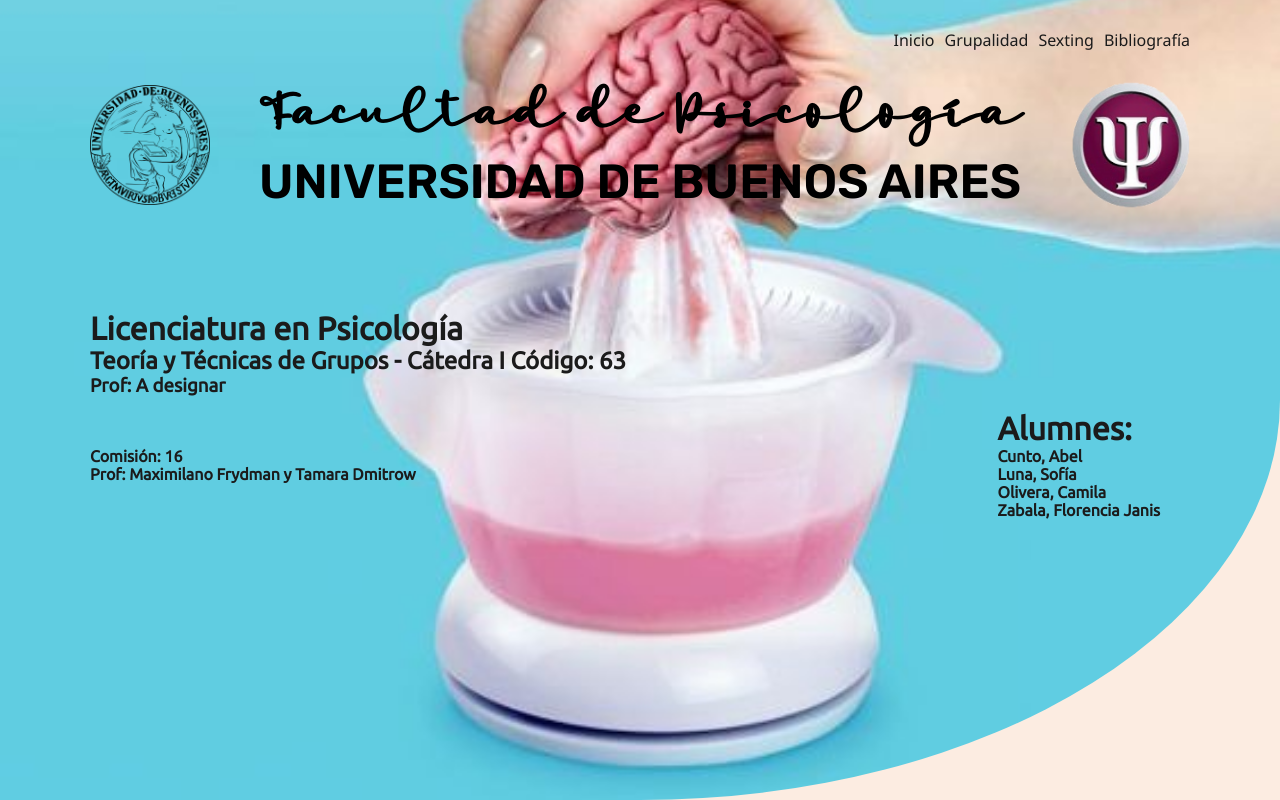
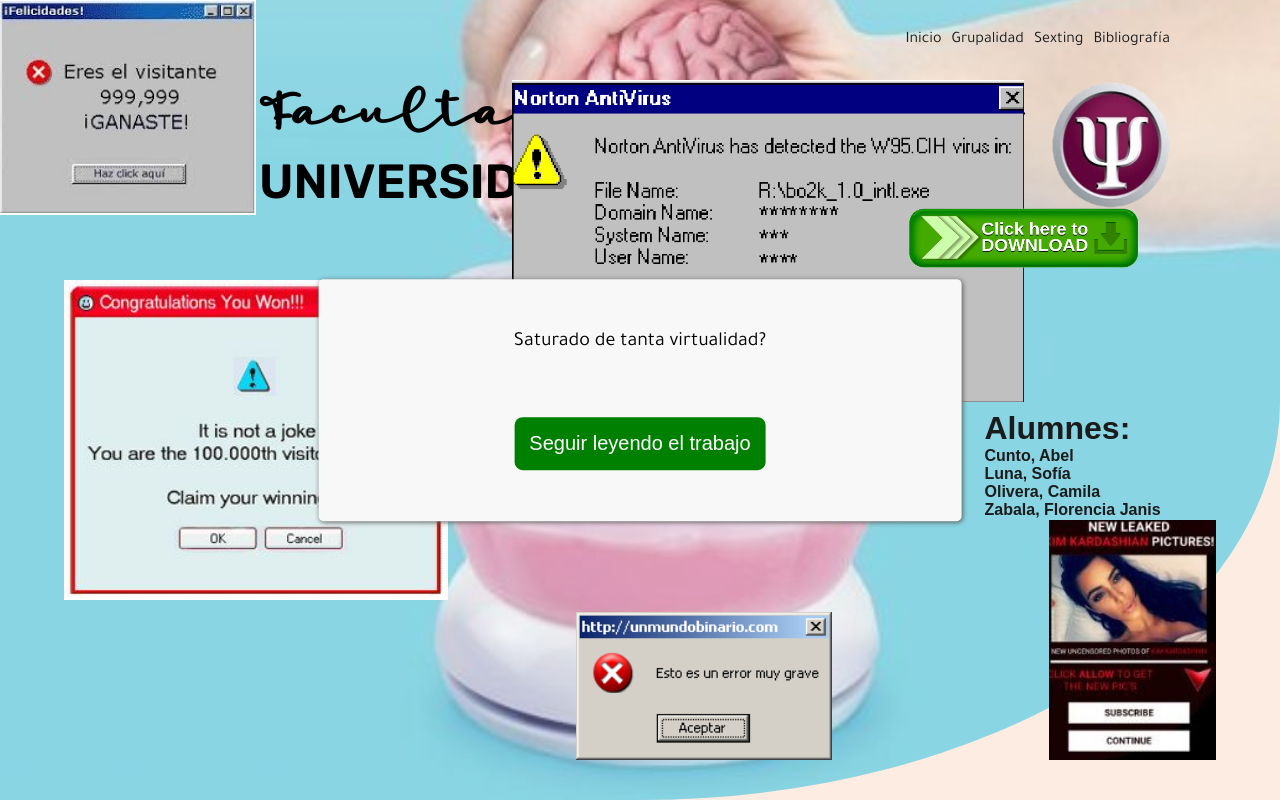
Before and after one commit to oliveracamila/parcialgrupos, a plain HTML site: page index.html in a window 1280 px wide. Shown: the top 800 px of the page. Drawn offline with Linux system fonts and the light colour scheme; a web font is replaced by a local one.

Commit message:
Add files via upload

```diff
--- a/index.html
+++ b/index.html
@@ -8,19 +8,17 @@
     <!-- Estilo css -->
     <link rel="stylesheet" href="style.css" />
     <!-- fuentes -->
-    <link
-      href="https://fonts.googleapis.com/css2?family=Rubik:wght@600&display=swap"
-      rel="stylesheet"
-    />
-    <link
-      href="https://fonts.googleapis.com/css2?family=Ubuntu&display=swap"
-      rel="stylesheet"
-    />
+    <link href="https://fonts.googleapis.com/css2?family=Rubik:wght@600&display=swap"
+      rel="stylesheet"/>
+    <link href="https://fonts.googleapis.com/css2?family=Tajawal&display=swap" rel="stylesheet">
+    <link href="https://fonts.googleapis.com/css2?family=Staatliches&display=swap" rel="stylesheet">
+    <link href="https://fonts.googleapis.com/css2?family=Charmonman&display=swap" rel="stylesheet">
   </head>
   <body>
     <!-- Contenido principal -->
     <main>
-      <div class="cabecera">
+      <div class="cabecera" id="cabecera">
+        <div class="overlay">
           <!-- Navegador -->
           <nav>
             <ul>
@@ -65,6 +63,7 @@
             </div>
           </div>
         </div>
+      </div>
 
       <!-- Primera seccion -->
       <div class="seccion container" id="seccion1">
@@ -75,21 +74,36 @@
 
         <div class="cuerpos container">
            <p>
-            Me puse a pensar en cómo a pesar de estar en el mismo lugar, sin ningún cambio, yo no era el mismo: en clase era una persona, en mi cita era otra, y para responder ese mensaje de mi amigo ofreciendome jugar “among us” no podía ser el que estaba siendo en ese momento: una persona lista para compartir un espacio virtual con otra y encontrarnos allí lo mejor posible con el cuerpo del otro. Ese mensaje me descolocó, ¿debía responderle ahora? Sentía que si. Yo quería jugar con mis amigos dentro de una hora, pero para hacerlo, debía salirme completamente de la atmósfera que habíamos creado con azul. La simple interrupción de esa notificación fue suficiente para distraerme, ya había cambiado mi actitud, mi mentalidad y de repente mi sesión con azul ya no era lo mismo. Pensé en el tiempo, y como debía verme obligado a pensar en el mismo en todo momento para poder hacer en ese dia todo lo que me proponía. La clase, azul, mis amigos. La clase no se extiende más de lo esperado, mi sesión debía terminar en una hora para poder jugar con mis amigos otras dos horas, y luego de ello me iría a dormir para mañana despertarme temprano. No podía perder ni un segundo, pero lamentablemente para volver a conectarme con azul y su imagen debía tomarme un tiempo que no había sido previsto cuando coordinamos horario para encontrarnos. Como decía Foucault, el tiempo tiene una utilidad, sino no tiene sentido económicamente hablando.
-
-            Fritados por un microondas. Al decir de Gergen (1992) relaciones intensas, tan rápidas como la mejor banda ancha y tan cortas como un monoambiente-prisión-disciplinario en el que  Foucault (1987) no tardaría en advertir , entre voluntariamente, es más, ahorre para eso. El nuevo <a target="blank" href="camara.html">panóptico</a>  es una microlente, que apunta a mi frente. Posiblemente esta cargada
-            En este territorio, forzado por un virus, donde estamos distribuidos y multiplicados, paradojalmente nos encontremos más encerrados que nunca e insertos en un ciclo sin fin de mandamientos implícitos. Encerrados en una idea de espacio, una clausura virtual del dónde estoy.
-            Como decía Foucault, cada espacio tiene su motivo de ser. Ser útil, sus reglamentos y su mejor forma de funcionar para ser eficaces. Y es por eso que no tiene sentido en mitad de mi clase sonreír tontamente frente a la pantalla al leer un mensaje de Azul, tan tierno como siempre es. Mis amigos inmediatamente me enviaron un mensaje al grupo, casi panótpicamente, diciéndome que se notaba que no estaba prestando atención, porque…¿por qué un alumno sonreiria asi en mitad de una clase? Esos no son los gestos que alguien haría en clase. Inmediatamente corregí mi mirada, mi postura, mi actitud, para parecer más serio, más interesado... pero yo aun pensaba en Azul, a pesar de “estar” en mi clase.
-            Tantos roles que debía cumplir en tan poco tiempo, pocas veces me había sentido así antes de la pandemia.
-
-            Si este monoambiente adoctrinador es mi gran microondas personalizado, que compre con mi esfuerzo de hombre moderno tardío, al igual que esta laptop desde la que escribo, soy entonces un refrito de la peor secuela de una comedia romántica sin final feliz. Autofagocitado por el progreso en forma de virus ( ¿informático?)
-            Ya no soy dueño de mi propio yo, pues tengo un facebook, un twitter, un instagram, y he mandado tantas fotos en esta pandemia que seguro una parte de mi yo està distribuido en muchos de esos celulares de mis amigos. Pero si Bruner (1991) tenía razón y mi yo es la red constituida entre otros, o se entrama en ella, que yo forma mi yo triturado si no hay cuerpos. Mi yo son datos?, yo soy audio y video? Soy mi propia “conserva cultural” (Castoriadis, 1998)  según que sistema operativo gue mi psicosis? según que plataformas de despedazamiento subjetivo sepa usar o sepan usarme?. A lo mejor desmembrarme es debilitarme...
-
-          </p>
+              Surgió en mi pensamientos, sobre la locura de que a pesar de estar en un mismo lugar, misma computadora, misma taza, mismas manos, mismos lentes, mismo póster de Black Mirror, no era el mismo ser: era alguien en clase y era alguien más en la cita, que para responder ese mensaje invitándome a jugar <a class="hipervinculo" target="blank" href="among.html">“Among Us”</a> no podía ser el mismo: estaba siendo multiplicado en una persona lista para compartir un espacio sensual virtual y encontrarnos allí lo mejor posible con el cuerpo del otro; un <a target="blank" class="hipervinculo" href="pensonaje.html">muñequito</a> simpático color rojo; o un estudiante de Psicología de la UBA. Yo era <span class="link" id="muchos">muchos</span> , diferentes pero no opuestos.</p>
+           <p>
+              Ese mensaje me descolocó, y se hizo rostro, ¿debía responder ahora? Sentía que sí. Pero para perseguir mi deseo de jugar con mis amigos dentro de una hora, debía salir completamente de la atmósfera que habíamos creado con Milán. La interrupción de esa notificación fue suficiente para diversificarme y distribuirme. </p>
+           <p>
+              Pensé en el pasar del tiempo, que provoca encontrarse sojuzgado por él, acatar sus órdenes para poder hacer en ese día todo lo que me proponía, bienvenida abrumante y densa obligación de considerarlo constantemente para ser eficaz y hacer de mi tiempo algo útil a los mandatos esperados.</p>
+           <p>
+              Ese mensaje me descolocó, y se hizo rostro, ¿debía responder ahora? Sentía que sí. Pero para perseguir mi deseo de jugar con mis amigos dentro de una hora, debía salir completamente de la atmósfera que habíamos creado con Milán. La interrupción de esa notificación fue suficiente para diversificarme y distribuirme.</p>
+            <p>
+              Pensé en el pasar del tiempo, que provoca encontrarse sojuzgado por él, acatar sus órdenes para poder hacer en ese día todo lo que me proponía, bienvenida abrumante y densa obligación de considerarlo constantemente para ser eficaz y hacer de mi tiempo algo útil a los mandatos esperados.</p>
+            <p>
+              La clase rutinaria y dictatorial termina siempre en el mismo horario, mi intercambio erotico con Milán debía terminar en una hora, para que las siguientes dos horas pueda dedicarlas a jugar con mis amigos, y luego dormir para despertarme al otro día temprano. Estaba siendo perseguido por el reloj, y es rápido. ¿Cómo hacer que la energía vuelva a fluir?, ¿Cómo librarse de la rostridad de las notificaciones?, ¿Cómo volver a conectarme con Milán y su imagen en nuestro escenario de sensualidad?. Era un corte que no había sido previsto cuando elegimos la hora de encontrarnos. Como decía Foucault, el tiempo tiene una utilidad, sino no tiene sentido económicamente hablando.</p>
+            <p>
+              Pero mientras el tiempo pasa no puedo evitar esta sensación abrasante de calor virtual que nos invade ahora, de sentirnos fritados por un microondas. Al decir de Gergen (1992) relaciones intensas, tan rápidas como la mejor banda ancha y tan cortas como un monoambiente-prisión-disciplinario en el que Foucault (1987) no tardaría en advertir, entre voluntariamente, es más, ahorre para eso. El nuevo <a class="hipervinculo" target="blank" href="camara.html">panóptico</a> es una microlente, que apunta a mi frente. Posiblemente está cargada de coerciones.</p>
+            <p>
+              En este territorio, forzado por un <span class="link" id="virus">virus</span>, donde estamos distribuidos y multiplicados, paradojalmente me encuentro y nos encontramos más encerrados que nunca e insertos en un ciclo sin fin de mandamientos implícitos. Encerrados en una idea de espacio, una clausura virtual del ¿dónde estoy?.</p>
+            <p>
+              Como decía Foucault, cada espacio tiene su motivo de ser. Ser útil, sus reglamentos y su mejor forma de hacer uso del espacio y funcionar así, para ser eficaces. Es por eso que queda fuera de pantalla-lugar que en mitad de mi clase, dejo escapar una mueca desorbitante que puede develar mi intencionalidad frente al panóptico, al leer un mensaje de Milán y brota de mi un suspiro rebelde que me advierte de fijarme si el micrófono está encendido. Vuelvo al ser-estudiante. Me reincorporo, acomodo mi mirada, mi cara de interés, ¿Engaño a alguien? ¿Los demás estarán sin-estar en esta clase como yo? </p>
+            <p>
+              Tantos roles actuados en un mismo momento, pocas veces me había sentido así antes de la pandemia.</p>
+            <p>
+              Si este monoambiente adoctrinador es mi gran microondas personalizado, que compre con mi esfuerzo de hombre moderno tardío, al igual que esta laptop desde la que escribo, soy entonces un refrito de la peor secuela de una comedia romántica sin final feliz. Tragado/Absorbido? por el progreso en forma de virus ( ¿informático?)</p>
+            <p>
+              Ya no soy dueño de mi propio yo, pues tengo facebook, twitter, instagram, y he mandado tantas fotos que seguro una parte de mi está distribuido en muchos de esos celulares. Debo responder a esos perfiles, que tambien soy yo. Pero si Bruner (1991) tenía razón y mi yo es la red constituida entre otros, o se entrama en ella, que yo forme mi yo triturado si no hay cuerpos. ¿Soy datos?, ¿Soy audio y video? ¿Pixeles? Soy mi propia “conserva cultural” (Castoriadis, 1998)  según que sistema operativo guie mi psicosis? </p>
+            <p>
+              ¿Soy según qué plataformas de despedazamiento subjetivo sepa usar o sepan usarme? O soy lo que yo elijo mostrar y como lo muestro? Así como decia Castoriadis, el imaginario social crea la subjetividad y la sociedad es creada gracias a las subjetividades. Podria ser que mi yo es creado por las redes y yo las creo a ellas? </p>
         </div>
       </div>
 
-      <div class="bibliografia container" id="bibliografia">
+      <div class="container">
+        <div class="bibliografia" id="bibliografia">
           <h1>Bibliografía:</h1>
           <ul>
             <li>
@@ -111,23 +125,22 @@
             </li>
           </ul>
         </div>
+      </div>
     </main>
 
-    <section id="propagandas">
+    <section id="propagandas" class="propagandas">
       <img class="virus" src="img/Propagandas/virus.png" alt="" />
       <img class="download" src="img/Propagandas/download.png" alt="" />
       <img class="error" src="img/Propagandas/error.png" alt="" />
       <img class="ganaste" src="img/Propagandas/ganaste.jpg" alt="" />
-      <img
-        class="congratulations"
-        src="img/Propagandas/congratulations.jpg"
-        alt=""
-      />
-      <img
-        class="kimkardashian"
-        src="img/Propagandas/kimkardashian.jpg"
-        alt=""
-      />
+      <img class="congratulations" src="img/Propagandas/congratulations.jpg" alt=""/>
+      <img class="kimkardashian" src="img/Propagandas/kimkardashian.jpg" alt=""/>
+      <div class="cartelito">
+        <p>Saturado de tanta virtualidad?</p>
+        <button id="button-close">Seguir leyendo el trabajo</button>
+      </div>
     </section>
+
+    <script src="main.js"></script>
   </body>
 </html>
--- /dev/null
+++ b/main.js
@@ -0,0 +1,14 @@
+let prop = document.querySelector('#propagandas');
+let cabecera = document.querySelector('#cabecera');
+let botonCerrar = document.querySelector('#button-close');
+let yaseactivo = false;
+
+window.addEventListener('scroll',()=>{
+    if ( (!yaseactivo) && (window.scrollY > cabecera.scrollHeight) ) {
+        prop.classList.add('prop-activas');
+        yaseactivo = true;
+    }
+});
+botonCerrar.addEventListener('click',()=>{
+    prop.classList.remove('prop-activas');
+})
--- a/style.css
+++ b/style.css
@@ -14,14 +14,23 @@
 }
 body {
   background-color: #fcece1;
-  font-family: "Segoe UI", Tahoma, Geneva, Verdana, sans-serif;
+  font-family: 'Tajawal', sans-serif;
   width: 100%;
   overflow-x: hidden;
+}
+/* Cabecera */
+.cabecera .overlay {
+  height: 100%;
+  min-height: 100vh;
+  width: 100%;
+  background: rgba(230,230,230,0.3);
+  border-radius: 0 0 50% 0;
 }
 /* Navegador */
 nav {
   max-width: 1100px;
   margin: 0 auto;
+  padding: 0 20px;
 }
 nav ul {
   display: flex;
@@ -56,6 +65,7 @@ nav ul li a:hover {
   max-width: 1100px;
   margin: 0 auto;
   font-family: 'Ubuntu', sans-serif;
+  padding: 0 20px;
 }
 #caratula {
   display: flex;
@@ -108,8 +118,23 @@ nav ul li a:hover {
 .alumnes ul {
   list-style: none;
 }
+/* Chat */
+.chat {
+  display: flex;
+  justify-content: center;
+  align-items: center;
+}
 
 /* Primera Seccion */
+.link {
+  font-family: 'Charmonman', cursive;
+  font-size: 30px;
+  color: maroon;
+}
+.hipervinculo {
+  font-family: 'Staatliches', cursive;
+  font-size: 25px;
+}
 #seccion1 {
   width: 100%;
   height: auto;
@@ -146,16 +171,121 @@ nav ul li a:hover {
   list-style: none;
 }
 /* Propagandas */
-#propagandas {
+.propagandas {
+  visibility: hidden;
+  opacity: 0;
+  transition: all 0.4s;
+}
+.propagandas .cartelito {
+  position: fixed;
+  left: 50%;
+  top: 50%;
+  transform: translate(-50%,-50%);
+  background: white;
+  border-radius: 5px;
+  padding: 20px;
+  min-height: 30vh;
+  min-width: 50vw;
+  display: flex;
+  flex-direction: column;
+  justify-content: space-around;
+  align-items: center;
+  box-shadow: 1px 1px 5px #555;
+  animation: titilar 1s ease-in infinite;
+  transition: all 0.6s;
+  visibility: hidden;
+  opacity: 0;
+}
+.prop-activas .cartelito {
+  transition-delay: 0.6s;
+  visibility: visible;
+  opacity: 1;
+}
+@keyframes titilar {
+  0% {
+    background: white;
+    min-height: 30vh;
+    min-width: 50vw;
+  }
+  50% {
+    background: #ddd;
+    min-height: 31vh;
+    min-width: 51vw;
+  }
+  100% {
+    background: white;
+    min-height: 30vh;
+    min-width: 50vw;
+  }
+}
+.propagandas .cartelito p{
+  font-size: 20px;
+}
+.propagandas .cartelito button {
+  padding: 15px;
+  outline: none;
+  border: none;
+  background: green;
+  color: white;
+  border-radius: 8px;
+  font-size: 20px;
+  cursor: pointer;
+}
+.propagandas img {
+  transition: all 0.5s;
+}
+.propagandas .virus {
+  position: absolute;
+  width: 40%;
+  height: auto;
+  top: 0%;
+  left: 10%;
+}
+.propagandas .download {
+  position: absolute;
+  width: 20%;
+  height: auto;
+  top: 0%;
+  right: 0%;
+}
+.propagandas .kimkardashian {
+  position: absolute;
+  width: auto;
+  height: 30%;
+  bottom: 0%;
+  right: 0%;
+}
+.propagandas .error {
+  position: absolute;
+  width: 20%;
+  height: auto;
+  bottom: 0%;
+  left: 15%;
+}
+.propagandas .ganaste {
+  position: absolute;
+  width: 20%;
+  height: auto;
+  top: 0;
+  left: 0;
+}
+.propagandas .congratulations {
+  position: absolute;
+  width: 30%;
+  height: auto;
+  top: 5%;
+  left: 0%;
+}
+.prop-activas {
   position: fixed;
   top: 0;
   left: 0;
   height: 100vh;
   width: 100%;
-  visibility: hidden;
-  opacity: 0;
+  visibility: visible;
+  opacity: 1;
 }
-#propagandas .virus {
+.prop-activas .virus {
   position: absolute;
   width: 40%;
   height: auto;
@@ -163,35 +293,35 @@ nav ul li a:hover {
   left: 40%;
 }
 
-#propagandas .download {
+.prop-activas .download {
   position: absolute;
   width: 20%;
   height: auto;
   top: 20%;
   right: 10%;
 }
-#propagandas .kimkardashian {
+.prop-activas .kimkardashian {
   position: absolute;
   width: auto;
   height: 30%;
   bottom: 5%;
   right: 5%;
 }
-#propagandas .error {
+.prop-activas .error {
   position: absolute;
   width: 20%;
   height: auto;
   bottom: 5%;
   left: 45%;
 }
-#propagandas .ganaste {
+.prop-activas .ganaste {
   position: absolute;
   width: 20%;
   height: auto;
   top: 0;
   left: 0;
 }
-#propagandas .congratulations {
+.prop-activas .congratulations {
   position: absolute;
   width: 30%;
   height: auto;
```
Also changed, not shown: among.html (added, +50 -0 lines), pensonaje.html (added, +36 -0 lines), img/among.jpg (added), img/control.jpg (added), img/esc.jpg (added), img/rojo.jpg (added). Lines whose indentation alone changed are shown as unchanged.
